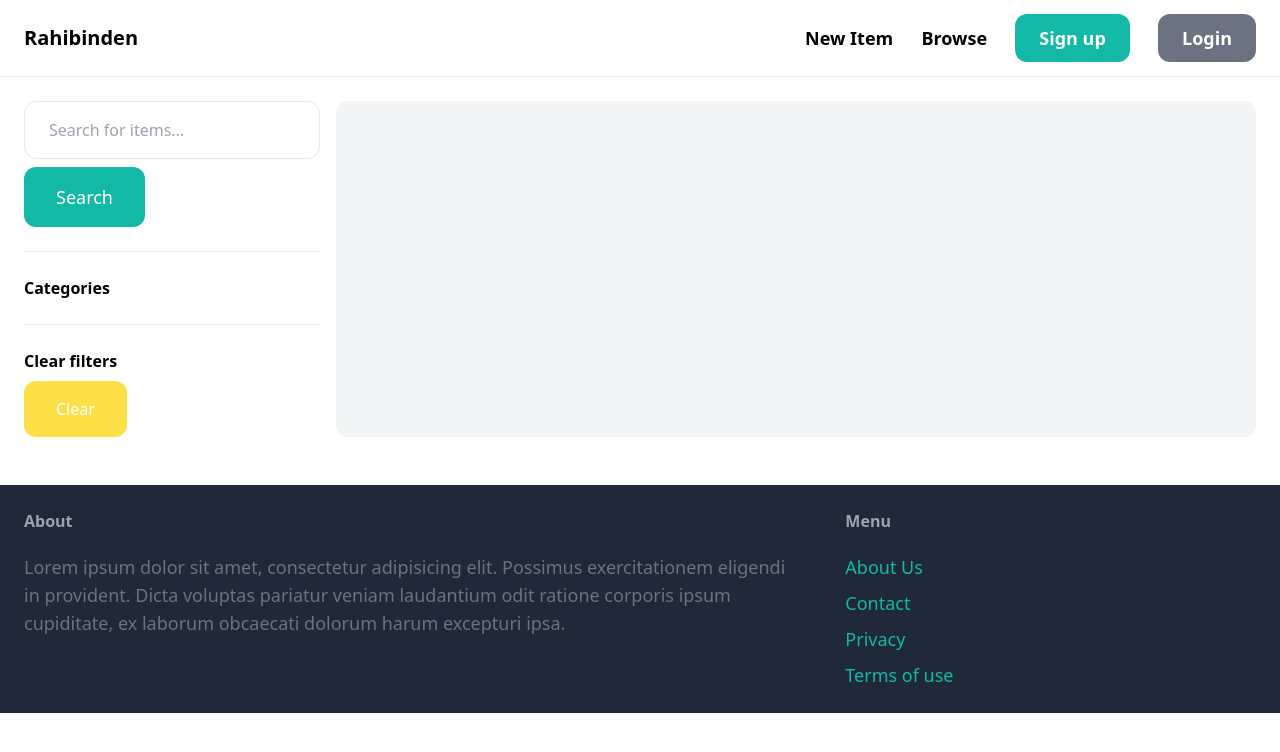
After one commit to berkayaktunc/rahibinden, a Django app: page /items/items in a window 1280 px wide. The commit adds this page. Shown: the top 752 px of the page. Run offline with Django 5.2, Linux system fonts and the light colour scheme; data that the repository does not hold is empty; some libraries are stand-ins or nearby versions.

Commit message:
search or browse page added

```diff
--- a/core/templates/core/base.html
+++ b/core/templates/core/base.html
@@ -11,7 +11,7 @@
         <a href="/" class="text-xl font-semibold">Rahibinden</a>
         <div class="space-x-6">
             <a href="{% url 'item:new' %}" class="text-lg font-semibold hover:text-gray-500">New Item</a>
-            <a href="#" class="text-lg font-semibold hover:text-gray-500">Browse</a>
+            <a href="{% url 'item:items' %}" class="text-lg font-semibold hover:text-gray-500">Browse</a>
 
             {% if request.user.is_authenticated %}
                 <a href="#" class="py-3 px-6 text-lg font-semibold bg-teal-500 text-white rounded-xl hover:bg-teal-700">Inbox</a>
--- /dev/null
+++ b/item/templates/item/items.html
@@ -0,0 +1,58 @@
+{% extends "core/base.html" %}
+
+{% block title %}Browse{% endblock title %}
+
+{% block content %}
+	<div class="pb-6 grid grid-cols-4 gap-4">
+		<div class="col-span-1">
+			<form action="{% url 'item:items' %}" method="get">
+				<input name="query" value="{{query}}" type="text" class="w-full py-4 px-6 border rounded-xl"  placeholder="Search for items..."/>
+
+				<button class="mt-2 py-4 px-8 text-lg bg-teal-500 text-white rounded-xl">Search</button>
+			</form>
+
+			<hr class="my-6">
+			<p class="font-semibold">Categories</p>
+
+			<ul>
+				{% for category in categories %}
+					<li class="py-2 px-2 rounded-xl {% if category.id == category_id %} bg-gray-200 {%endif%}">
+						<a href="{% url 'item:items' %}?query={{query}}&category={{category.id}}">{{ category.name }}</a>
+					</li>
+				{% endfor %}
+			</ul>
+			<hr class="my-6">
+			<p class="font-semibold">Clear filters</p>
+
+			<ul>
+				<li>
+					<a href="{% url 'item:items' %}" class="mt-2 py-4 px-8 inline-block bg-yellow-300 rounded-xl text-white">Clear</a>
+				</li>
+			</ul>
+
+		</div>
+		<div class="col-span-3 grid grid-cols-3 gap-3 px-6 py-12 bg-gray-100 rounded-xl">
+			{% for item in items %}
+				<div>
+					<a href="{% url 'item:detail' item.id %}">
+						<div>
+							<img src="{{ item.image.url }}" class="px-24 rounded-t-xl">
+						</div>
+
+						<div class="p-6 bg-white rounded-b-xl">
+							<h2 class="text-2xl">{{ item.name }}</h2>
+							<p class="text-gray-500">Price: {{ item.price }}</p>
+
+						</div>
+					</a>
+				</div>
+			{% endfor %}
+		</div>
+	</div>
+
+
+
+
+
+
+{% endblock content %}
--- a/item/urls.py
+++ b/item/urls.py
@@ -5,6 +5,7 @@ app_name = 'item'
 
 urlpatterns = [
 	path('new/', views.new, name='new'),
+	path('items', views.items, name='items'),
 	path('<int:pk>/', views.detail, name='detail'),
 	path('<int:pk>/delete/', views.delete, name='delete'),
 	path('<int:pk>/edit/', views.edit, name='edit'),
--- a/item/views.py
+++ b/item/views.py
@@ -1,9 +1,29 @@
 from django.shortcuts import render, get_object_or_404, redirect
 from django.contrib.auth.decorators import login_required
+from django.db.models import Q
 from .forms import NewItemForm, EditItemForm
-from .models import Item
+from .models import Item, Category
 
 # Create your views here.
+def items(request):
+	query = request.GET.get('query','')
+	category_id = request.GET.get('category',0)
+	categories = Category.objects.all()
+	items = Item.objects.filter(is_sold=False)
+
+	if category_id:
+		items = items.filter(category_id = category_id)
+
+	if query:
+		items = items.filter( Q(name__icontains=query) | Q(description__icontains=query))
+
+	return render(request, 'item/items.html', {
+		'items': items,
+		'query': query,
+		'categories': categories,
+		'category_id': int(category_id),
+	})
+
 def detail(request, pk):
 	item = get_object_or_404(Item, pk=pk)
 
```
